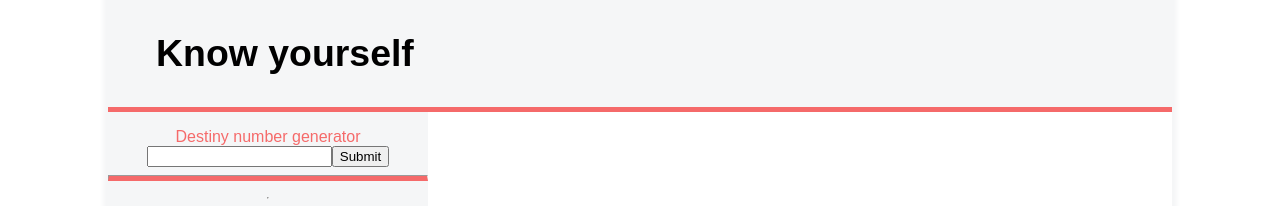
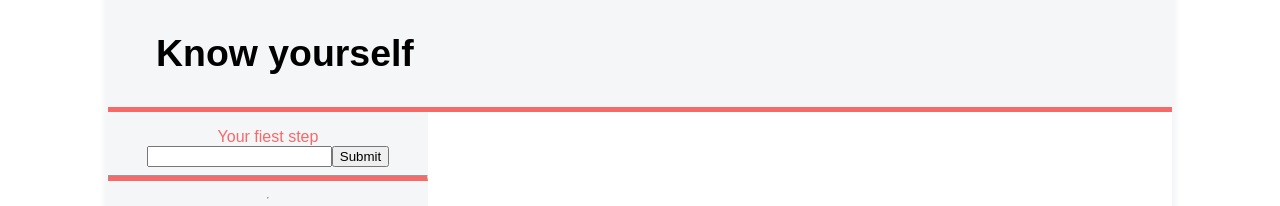
Before and after one commit to ChrisForti/know-urself, a React (Vite) app: page / in a window 1280 px wide. Shown: the top 206 px of the page. Built offline with nearby package versions, Linux system fonts and the light colour scheme.

Commit message:
Played with input's caption.

```diff
--- a/src/components/Input.tsx
+++ b/src/components/Input.tsx
@@ -14,7 +14,7 @@ export function Input({ setChoice }: InputProps) {
   }
   return (
     <form className={styles.form} onSubmit={handleSubmit}>
-      <div>Destiny number generator</div>
+      <div>Your fiest step</div>
       <input
         type="text"
         value={value}
```
